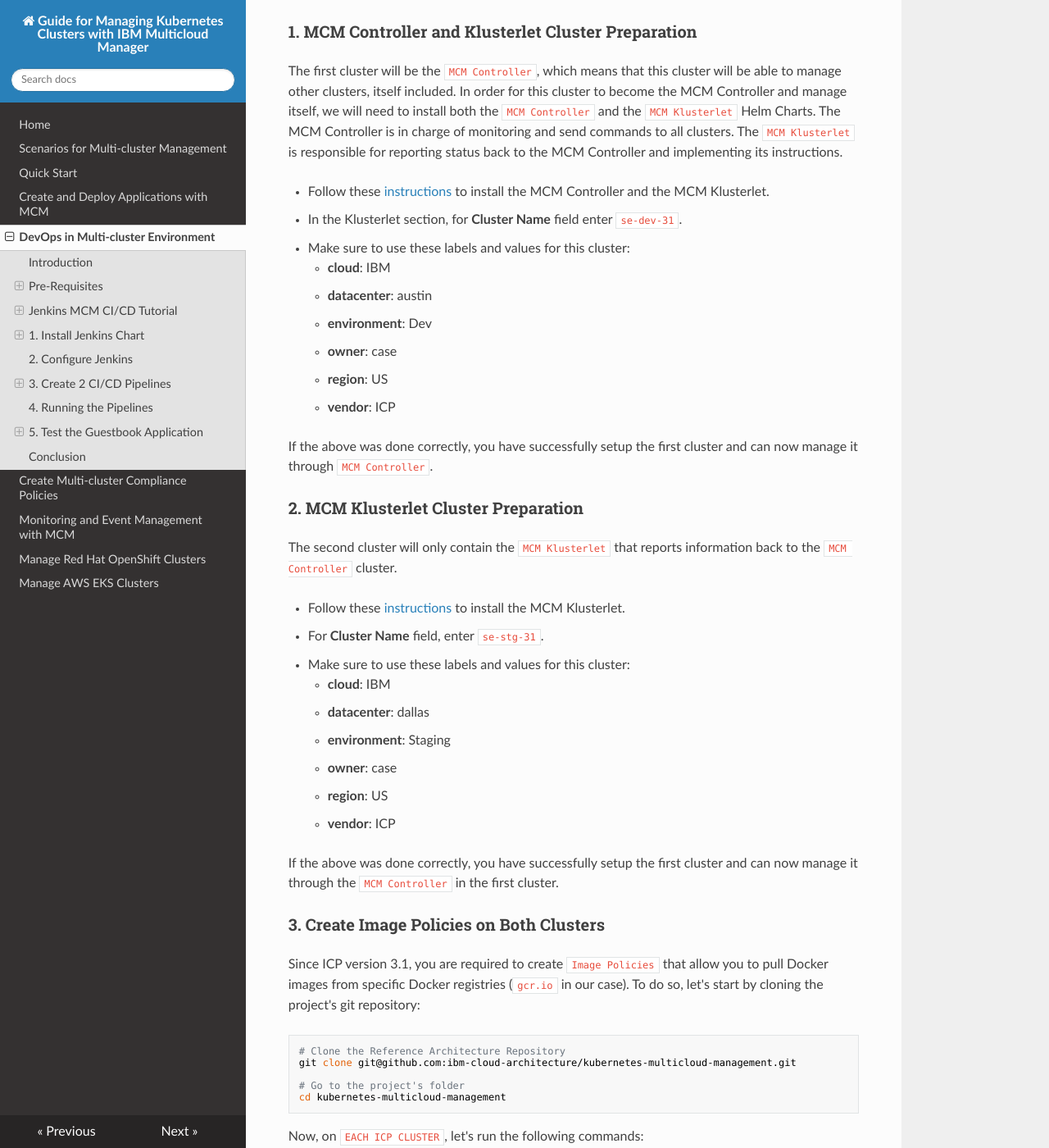
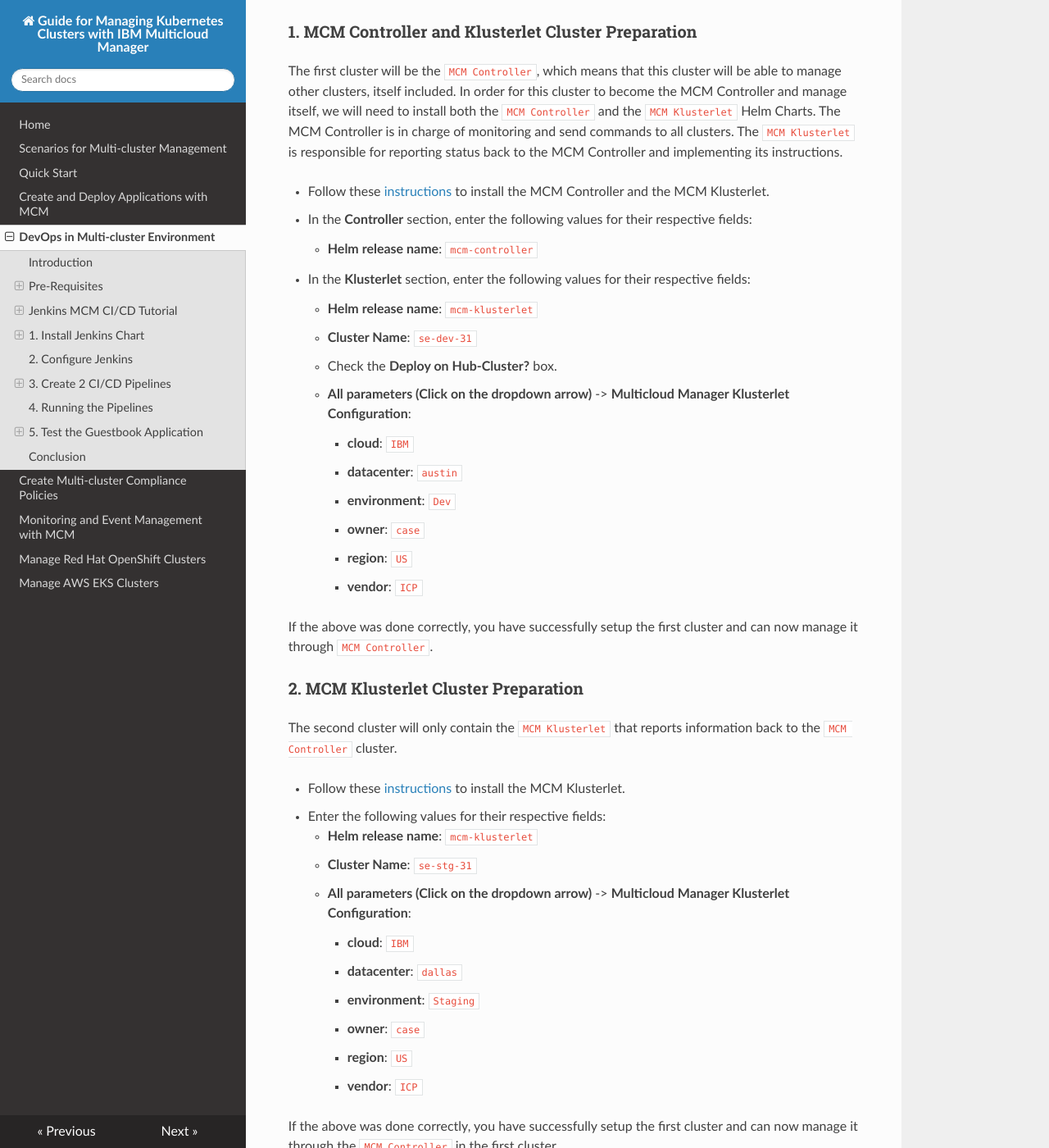
Before and after one commit to ibm-cloud-architecture/kubernetes-multicloud-management, an MkDocs documentation site: the page built from docs/mcm-devops.md, in a window 1280 px wide and 1400 px high, scrolled down 1608 px. Shown: the whole window at 82% size. Built offline with MkDocs 1.6.1, drawn with Linux system fonts in a browser that asks for light colours; nearby versions of some CDN libraries.

Commit message:
- Updated instructions with helm release names

```diff
--- a/docs/mcm-devops.md
+++ b/docs/mcm-devops.md
@@ -36,14 +36,19 @@
 The first cluster will be the `MCM Controller`, which means that this cluster will be able to manage other clusters, itself included. In order for this cluster to become the MCM Controller and manage itself, we will need to install both the `MCM Controller` and the `MCM Klusterlet` Helm Charts. The MCM Controller is in charge of monitoring and send commands to all clusters. The `MCM Klusterlet` is responsible for reporting status back to the MCM Controller and implementing its instructions.
 
   * Follow these [instructions](https://www.ibm.com/support/knowledgecenter/en/SSBS6K_3.1.2/mcm/installing/install.html) to install the MCM Controller and the MCM Klusterlet.
-  * In the Klusterlet section, for **Cluster Name** field enter `se-dev-31`.
-  * Make sure to use these labels and values for this cluster:
-    + **cloud**: IBM
-    + **datacenter**: austin
-    + **environment**: Dev
-    + **owner**: case
-    + **region**: US
-    + **vendor**: ICP
+  * In the **Controller** section, enter the following values for their respective fields:
+      + **Helm release name**: `mcm-controller`
+  * In the **Klusterlet** section, enter the following values for their respective fields:
+      + **Helm release name**: `mcm-klusterlet`
+      + **Cluster Name**: `se-dev-31`
+      + Check the **Deploy on Hub-Cluster?** box.
+      + **All parameters (Click on the dropdown arrow)** -> **Multicloud Manager Klusterlet Configuration**:
+          - **cloud**: `IBM`
+          - **datacenter**: `austin`
+          - **environment**: `Dev`
+          - **owner**: `case`
+          - **region**: `US`
+          - **vendor**: `ICP`
 
 If the above was done correctly, you have successfully setup the first cluster and can now manage it through `MCM Controller`.
 
@@ -51,14 +56,16 @@
 The second cluster will only contain the `MCM Klusterlet` that reports information back to the `MCM Controller` cluster.
 
   * Follow these [instructions](https://www.ibm.com/support/knowledgecenter/SSBS6K_3.1.2/mcm/installing/klusterlet.html) to install the MCM Klusterlet.
-  * For **Cluster Name** field, enter `se-stg-31`.
-  * Make sure to use these labels and values for this cluster:
-    + **cloud**: IBM
-    + **datacenter**: dallas
-    + **environment**: Staging
-    + **owner**: case
-    + **region**: US
-    + **vendor**: ICP
+  * Enter the following values for their respective fields:
+      + **Helm release name**: `mcm-klusterlet`
+      + **Cluster Name**: `se-stg-31`
+      + **All parameters (Click on the dropdown arrow)** -> **Multicloud Manager Klusterlet Configuration**:
+          - **cloud**: `IBM`
+          - **datacenter**: `dallas`
+          - **environment**: `Staging`
+          - **owner**: `case`
+          - **region**: `US`
+          - **vendor**: `ICP`
 
 If the above was done correctly, you have successfully setup the first cluster and can now manage it through the `MCM Controller` in the first cluster.
 
```
